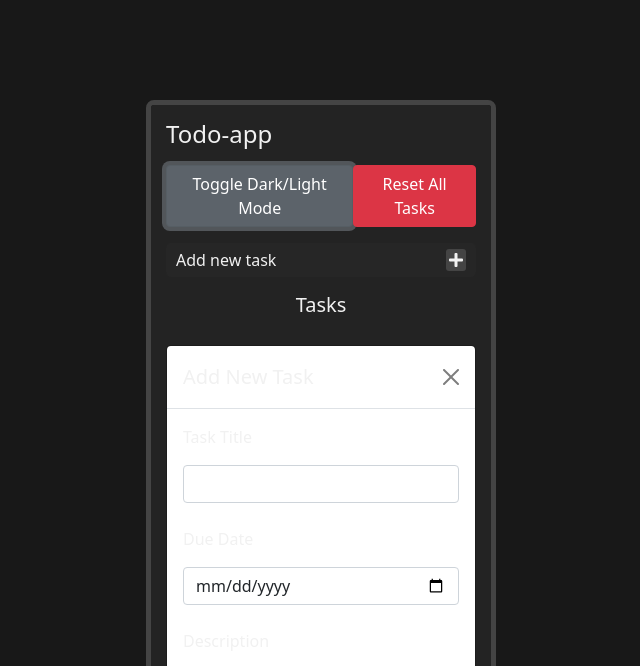
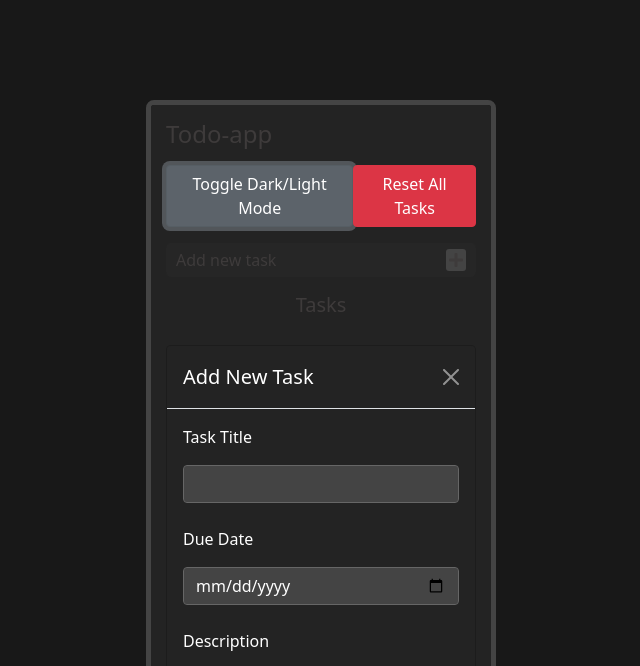
Before and after one commit to Eyorokumo/DAILY-BACKEND-PROJECTS, a plain HTML site: page index.html in a window 1280 px wide. Both pictures are taken after a click on the button "Toggle Dark/Light Mode". Shown: the top 666 px of the page, without its empty margins (319-959 px from the left). Drawn offline with nearby package versions, Linux system fonts and the light colour scheme.

Commit message:
Initial1 commit

```diff
--- a/index.html
+++ b/index.html
@@ -109,7 +109,7 @@
     <!-- Add this above your #tasks div -->
 </div>
 <!-- Full screen reminder pop-up (place before </body>) -->
-<div id="reminderPopup" style="display:none; position:fixed; top:0; left:0; width:100vw; height:100vh; background:rgba(0,0,0,0.85); color:#fff; z-index:9999; justify-content:center; align-items:center; flex-direction:column; text-align:center;">
+<div id="reminderPopup" style="display:none; position:fixed; top:0; left:0; width:100vw; height:100vh; background:rgba(0,0,0,0.85); color:#918989; z-index:9999; justify-content:center; align-items:center; flex-direction:column; text-align:center;">
   <h2 id="reminderTitle"></h2>
   <p id="reminderDesc"></p>
   <button id="closeReminder" class="btn btn-light mt-3">Close</button>
--- a/style.css
+++ b/style.css
@@ -10,7 +10,7 @@ body {
 }
 
 .app {
-  background-color: #fff;
+  background-color: #a7a1a1;
   width: 90vw;
   max-width: 350px;
   height: 80vh;
@@ -87,7 +87,7 @@ body {
 }
 body.dark-mode {
   background-color: #181818;
-  color: #f1f1f1;
+  color: #3e3b3b;
 }
 body.dark-mode .app {
   background-color: #232323;
@@ -108,3 +108,43 @@ body.dark-mode .fa-plus {
 .modal-dialog {
   margin-top: 60px;
 }
+
+/* Modal background and text color for dark mode */
+body.dark-mode .modal-content {
+  background-color: #232323 !important;
+  color: #fff !important;
+}
+body.dark-mode .modal-header,
+body.dark-mode .modal-footer {
+  background-color: #232323 !important;
+  color: #fff !important;
+}
+body.dark-mode .modal-body {
+  background-color: #232323 !important;
+  color: #fff !important;
+}
+body.dark-mode .form-control {
+  background-color: #444 !important;
+  color: #fff !important;
+  border-color: #666 !important;
+}
+body.dark-mode .btn-close {
+  filter: invert(1);
+}
+
+/* Always grey modal with white text */
+.modal-content,
+.modal-header,
+.modal-footer,
+.modal-body {
+  background-color: #232323 !important;
+  color: #fff !important;
+}
+.form-control {
+  background-color: #444 !important;
+  color: #fff !important;
+  border-color: #666 !important;
+}
+.btn-close {
+  filter: invert(1);
+}
```
